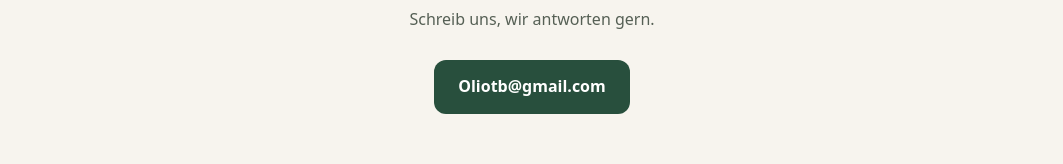
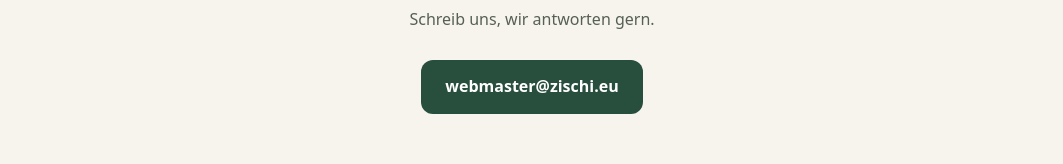
Before and after one commit to oliotb/zischi-web, a plain HTML site: page index.html in a window 1280 px wide. Shown: the part 1774-1938 px from the top of the page, without its empty margins (108-1171 px from the left). Drawn offline with Linux system fonts and the light colour scheme.

Commit message:
Add files via upload

```diff
--- a/index.html
+++ b/index.html
@@ -59,7 +59,7 @@
     <h1>Dein Aufgussplan. Immer dabei.</h1>
     <p class="lead">Alle Aufgüsse deiner Sauna, deines Spas, Fitnessstudios oder Vereins auf einen Blick: mit Uhrzeit, Düften, Intensität und Aufgussmeister.</p>
     <div class="btns">
-      <a class="btn primary" href="mailto:Oliotb@gmail.com?subject=Pro-Code%20f%C3%BCr%20Zischi%20anfragen">Pro-Code anfragen</a>
+      <a class="btn primary" href="mailto:webmaster@zischi.eu?subject=Pro-Code%20f%C3%BCr%20Zischi%20anfragen">Pro-Code anfragen</a>
       <a class="btn ghost" href="#einrichtungen">Für Einrichtungen</a>
     </div>
     <span class="badge">Android · bald im Google Play Store</span>
@@ -92,7 +92,7 @@
     <div>
       <h2>Zischi Pro</h2>
       <p>Zischi ist zum Ausprobieren kostenlos. Mit Pro verwaltest du deine Einrichtung vollständig. Du bekommst deinen Pro-Code auf Anfrage per E-Mail.</p>
-      <a class="btn primary" href="mailto:Oliotb@gmail.com?subject=Pro-Code%20f%C3%BCr%20Zischi%20anfragen">Pro-Code anfragen</a>
+      <a class="btn primary" href="mailto:webmaster@zischi.eu?subject=Pro-Code%20f%C3%BCr%20Zischi%20anfragen">Pro-Code anfragen</a>
     </div>
     <ul>
       <li>Aufgussmeister hinzufügen und verwalten</li>
@@ -108,7 +108,7 @@
 <section class="kontakt"><div class="wrap">
   <h2>Fragen?</h2>
   <p class="intro" style="margin-left:auto;margin-right:auto">Schreib uns, wir antworten gern.</p>
-  <a class="btn" href="mailto:Oliotb@gmail.com">Oliotb@gmail.com</a>
+  <a class="btn" href="mailto:webmaster@zischi.eu">webmaster@zischi.eu</a>
 </div></section>
 </main>
 
```
Also changed, not shown: datenschutz.html (+1 -1 lines), impressum.html (+1 -1 lines).
